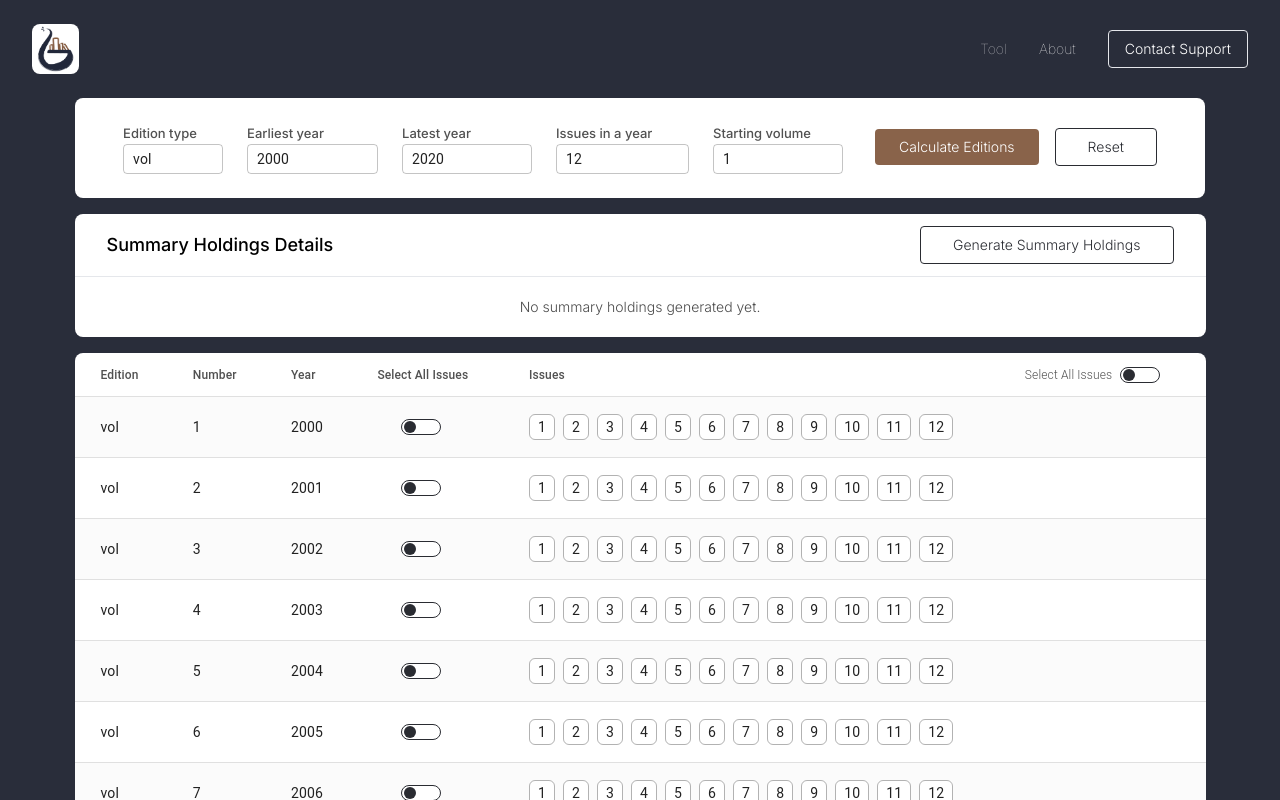
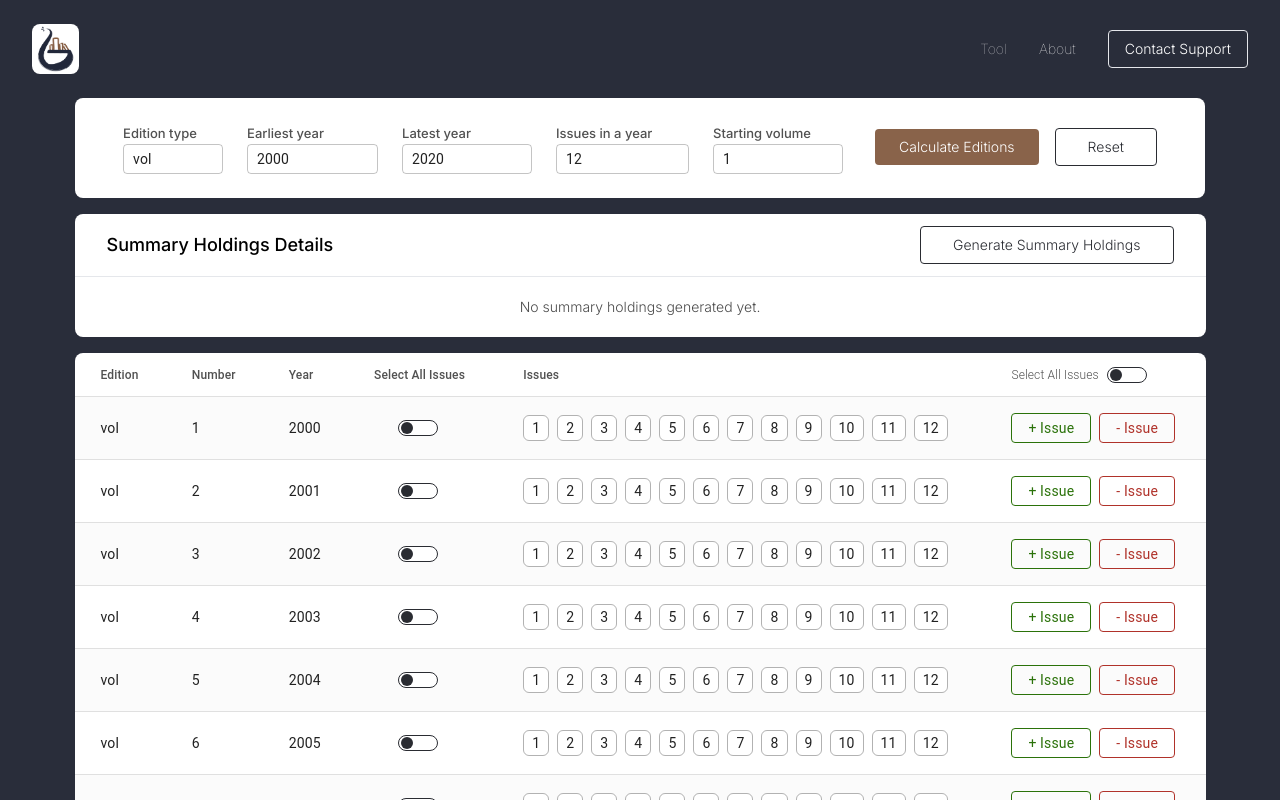
Before and after one commit to jjose14-Jacob-Jose/getSummaryHoldings, a Next.js app: page / in a window 1280 px wide. Both pictures are taken after a click on the button "Calculate Editions". Shown: the top 800 px of the page. Built offline with nearby package versions, Linux system fonts and the light colour scheme.

Commit message:
Added logic to add/remove issues.

```diff
--- a/public/public.js
+++ b/public/public.js
@@ -1,17 +1,12 @@
-import { FLAG_ISSUES_ALL_AVAILABLE, FLAG_ISSUES_NOT_AVAILABLE, FLAG_ISSUES_SOME_AVAILABLE, MESSAGE_EMPTY_FIELD, MESSAGE_INVALID_INTEGER_INPUT_SUFFIX, MESSAGE_YEAR_RANGE_INVALID, STRING_VALUE_EMPTY } from "@/constants/common_js_constants";
+import { FLAG_ISSUES_ALL_AVAILABLE, FLAG_ISSUES_NOT_AVAILABLE, FLAG_ISSUES_SOME_AVAILABLE, MESSAGE_EMPTY_FIELD, MESSAGE_INVALID_INTEGER_INPUT_SUFFIX, MESSAGE_YEAR_RANGE_INVALID, STRING_VALUE_EMPTY, TEXT_BUTTON_ISSUE_COUNT_INCREASE } from "@/constants/common_js_constants";
 
 let editionsType, yearStarting, yearEnding, volumeYearStarting, editionsPerYear;
 let arrayEditionDescription, arrayEditionNumber, arrayYear, arrayAvailabilityStatusYear, arrayIssuesInTheYear, arrayAvailabilityStatusIssuesOfEachYear;
+let rows;
 
 // Function to print console outputs.
 function printToConsole(variable) {
     console.log(JSON.stringify(variable));
-}
-
-// Show variable as an alert.
-function printToAlert(variable) {
-    printToConsole(JSON.stringify(variable));
-    alert(JSON.stringify(variable));
 }
 
 export function setCheckBoxSelected(i, indexOfEdition, isTrue){
@@ -67,7 +62,7 @@ export function initializeArrays() {
         arrayIssuesInTheYear.push(editionsPerYear);
     }
 
-    let rows = [];
+    rows = [];
 
     for(let i=0; i<yearRange; i++) {
         let checkboxes = [];
@@ -101,6 +96,28 @@ export function initializeArrays() {
     return rows;
 }
 
+// Increase or Decrease the number of issues in current and subsequent rows.
+export function changeIssueCountOfCurrentAndSubsequentYear(rowID, changeMode) {
+    printToConsole("BEFORE: arrayAvailabilityStatusIssuesOfEachYear[editionIndexInMatrix]: " + arrayAvailabilityStatusIssuesOfEachYear[rowID]);
+    for (let i = rowID; i < arrayAvailabilityStatusIssuesOfEachYear.length; i++) {
+        if (changeMode === TEXT_BUTTON_ISSUE_COUNT_INCREASE)  {
+            arrayAvailabilityStatusIssuesOfEachYear[i].push(FLAG_ISSUES_NOT_AVAILABLE);
+            rows[i].availabilityStatusIssuesOfEachYear.push(FLAG_ISSUES_NOT_AVAILABLE);
+
+            arrayIssuesInTheYear[i]++;
+            rows[i].issuesInEachYear++;
+        } else {
+            arrayAvailabilityStatusIssuesOfEachYear[i].pop();
+            rows[i].availabilityStatusIssuesOfEachYear.pop();
+
+            arrayIssuesInTheYear[i]--;
+            rows[i].issuesInEachYear--;
+        }
+    }
+    printToConsole("AFTER: arrayAvailabilityStatusIssuesOfEachYear[editionIndexInMatrix]: " + arrayAvailabilityStatusIssuesOfEachYear[rowID]);
+    return rows;
+}
+
 // Builds the request object for fetching holdings summary from the backend.
 export function getGenerateSummaryRequest() {
     const form = new FormData();
--- a/src/components/EditionsTable.jsx
+++ b/src/components/EditionsTable.jsx
@@ -1,5 +1,7 @@
 import React, { useState, useEffect } from 'react';
 import {
+    TEXT_BUTTON_ISSUE_COUNT_DECREASE,
+    TEXT_BUTTON_ISSUE_COUNT_INCREASE,
     TEXT_LABEL_HEADER_ALL_ISSUES,
     TEXT_LABEL_HEADER_EDITION_CHECKBOX,
     TEXT_LABEL_HEADER_EDITION_NUMBER,
@@ -16,27 +18,19 @@ import TableRow from '@mui/material/TableRow';
 import { styled } from '@mui/material/styles';
 import { motion } from "framer-motion";
 import { animateText } from "@/constants/framer_motion_utils";
-import { setCheckBoxSelected, setCheckboxesInARowSelectedValue } from '../../public/public';
+import { changeIssueCountOfCurrentAndSubsequentYear, setCheckBoxSelected, setCheckboxesInARowSelectedValue } from '../../public/public';
 
 /**
  * Table component with issue details and checkboxes.
  *
  * @author pdoddi
  */
-export default function EditionsTable({ editionRows }) {
-
-    const columns = [
-        { field: "editionType", title: TEXT_LABEL_HEADER_EDITION_TYPE, numeric: false, align: "left" },
-        { field: "editionNo", title: TEXT_LABEL_HEADER_EDITION_NUMBER, numeric: true, align: "left" },
-        { field: "year", title: TEXT_LABEL_HEADER_YEAR, numeric: true, align: "left" },
-        { field: "selectAllBox", title: TEXT_LABEL_HEADER_EDITION_CHECKBOX, numeric: false, align: "left" },
-        { field: "issues", title: TEXT_LABEL_HEADER_ISSUES, numeric: false, align: "left" },
-        { field: "selectAll", title: TEXT_LABEL_HEADER_ALL_ISSUES, numeric: false, align: "left" }, // Empty column for "Select All"
-    ];
+export default function EditionsTable({ editionRows, columns, handleIssueUpdate }) {
 
     const [selectedCheckboxes, setSelectedCheckboxes] = useState({});
     const [selectedRows, setSelectedRows] = useState({});
     const [masterSwitch, setMasterSwitch] = useState(false);
+    const [showRowActions, setShowRowActions] = useState(-1);
 
     useEffect(() => {
         // Initialize selectedCheckboxes and selectedRows here
@@ -188,11 +182,7 @@ export default function EditionsTable({ editionRows }) {
         },
     }));
 
-    return(<motion.div
-        variants={animateText(0.15)}
-        viewport={{ once: true }}
-        initial="hidden"
-        whileInView="show" >
+    return(
         <TableContainer id="editionsTable" className="bg-white rounded-lg mx-auto w-[1131px]">
             <Table sx={{ minWidth: 650 }} aria-label="simple table">
                 <TableHead>
@@ -229,7 +219,12 @@ export default function EditionsTable({ editionRows }) {
                     </TableHead>
                     <TableBody>
                         {editionRows.map((row) => (
-                            <AlternateTableRow hover key={row.rowId}>
+                            <AlternateTableRow hover key={row.rowId}
+                            // onMouseEnter={() => {
+                                // setShowRowActions(row.rowId);
+                            //   }}
+                            //   onMouseLeave={() => setShowRowActions(-1)}
+                              >
                                  <PaddedTableCell component="th" scope="row" align="left" width="5%">{row.editionType}</PaddedTableCell>
                                  <PaddedTableCell align="left" width="5%">{row.editionNumber}</PaddedTableCell>
                                 <PaddedTableCell align="left" width="5%">{row.year}</PaddedTableCell>
@@ -271,12 +266,20 @@ export default function EditionsTable({ editionRows }) {
                                         ))}
                                     </div>
                                 </PaddedTableCell>
-                                <PaddedTableCell align="left" width="15%">{row.selectAll}</PaddedTableCell>
+                                <PaddedTableCell align="left" width="15%">
+                                    {/*  className={`gap-2 ${row.rowId === showRowActions ? 'flex': 'hidden'}`} */}
+                                    <div className={`gap-2 flex`}>
+                                        <button onClick={() => handleIssueUpdate(row.rowId, TEXT_BUTTON_ISSUE_COUNT_INCREASE)}
+                                            className="p-1 px-4 h-fit text-[#2B720A] hover:text-white border-[1px] border-[#2B720A] font-normal rounded  hover:bg-[#2B720A] hover:font-light items-center">+ Issue</button>
+                                        <button onClick={() => handleIssueUpdate(row.rowId, TEXT_BUTTON_ISSUE_COUNT_DECREASE)}
+                                            className="p-1 px-4 h-fit text-[#B0322A] hover:text-white border-[1px] border-[#B0322A] font-normal rounded  hover:bg-[#B0322A] hover:font-light items-center">- Issue</button>
+                                    </div>
+                                </PaddedTableCell>
                             </AlternateTableRow>
                         ))
                     }
                 </TableBody>
             </Table>
         </TableContainer>
-    </motion.div>)
+    )
 };
--- a/src/components/ResultsSection.jsx
+++ b/src/components/ResultsSection.jsx
@@ -3,13 +3,14 @@
 import SummaryHoldingsResults from "./SummaryHoldingsResults";
 import EditionsTable from "./EditionsTable";
 import BackToTopButton from "./static/BackToTopButton";
+import EditionsTableWrapper from "./wrappers/EditionsTableWrapper";
 
 /**
  * Complete results table component. Includes the editions table and summary holdings response.
  *
  * @author pdoddi
  */
-export default function ResultsSection({editionRows}) {
+export default function ResultsSection({ editionRows, setEditionRows }) {
 
     //todo: Convert all event listeners to normal onclick functions
     //todo: Use state to check if results are populated or not and disable/enable buttons on that basis.
@@ -18,7 +19,7 @@ export default function ResultsSection({editionRows}) {
         <div className="items-center align-middle justify-center space-y-4 pb-8">
             <BackToTopButton />
             <SummaryHoldingsResults />
-            <EditionsTable editionRows={editionRows} />
+            <EditionsTableWrapper editionRows={editionRows} setEditionRows={setEditionRows} />
         </div>
     )
 }
--- /dev/null
+++ b/src/components/wrappers/EditionsTableWrapper.jsx
@@ -0,0 +1,67 @@
+import React, { useState, useEffect } from 'react';
+import {
+    TEXT_BUTTON_ISSUE_COUNT_DECREASE,
+    TEXT_BUTTON_ISSUE_COUNT_INCREASE,
+    TEXT_LABEL_HEADER_ALL_ISSUES,
+    TEXT_LABEL_HEADER_EDITION_CHECKBOX,
+    TEXT_LABEL_HEADER_EDITION_NUMBER,
+    TEXT_LABEL_HEADER_EDITION_TYPE,
+    TEXT_LABEL_HEADER_ISSUES,
+    TEXT_LABEL_HEADER_YEAR,
+} from "@/constants/common_js_constants";
+import Table from '@mui/material/Table';
+import TableBody from '@mui/material/TableBody';
+import TableCell, { tableCellClasses } from '@mui/material/TableCell';
+import TableContainer from '@mui/material/TableContainer';
+import TableHead from '@mui/material/TableHead';
+import TableRow from '@mui/material/TableRow';
+import { styled } from '@mui/material/styles';
+import { motion } from "framer-motion";
+import { animateText } from "@/constants/framer_motion_utils";
+import { changeIssueCountOfCurrentAndSubsequentYear, setCheckBoxSelected, setCheckboxesInARowSelectedValue } from '../../../public/public';
+import EditionsTable from '../EditionsTable';
+
+/**
+ * A wrapper component for the editions table.
+ *
+ * @author pdoddi
+ */
+export default function EditionsTableWrapper({ editionRows, setEditionRows }) {
+
+    const columns = [
+        { field: "editionType", title: TEXT_LABEL_HEADER_EDITION_TYPE, numeric: false, align: "left" },
+        { field: "editionNo", title: TEXT_LABEL_HEADER_EDITION_NUMBER, numeric: true, align: "left" },
+        { field: "year", title: TEXT_LABEL_HEADER_YEAR, numeric: true, align: "left" },
+        { field: "selectAllBox", title: TEXT_LABEL_HEADER_EDITION_CHECKBOX, numeric: false, align: "left" },
+        { field: "issues", title: TEXT_LABEL_HEADER_ISSUES, numeric: false, align: "left" },
+        { field: "selectAll", title: TEXT_LABEL_HEADER_ALL_ISSUES, numeric: false, align: "left" }, // Empty column for "Select All"
+    ];
+
+    //set edition rows
+    function handleIssueUpdate(rowID, changeMode){
+        setEditionRows(null);
+        const rows = changeIssueCountOfCurrentAndSubsequentYear(rowID, changeMode);
+        console.log(rows[rowID]);
+        setEditionRows(rows);
+    }
+
+    useEffect(() => {
+
+
+
+    }, [editionRows]);
+
+    return(
+        <motion.div
+        variants={animateText(0.15)}
+        viewport={{ once: true }}
+        initial="hidden"
+        whileInView="show" >
+        <EditionsTable
+            editionRows={editionRows}
+            columns={columns}
+            handleIssueUpdate={handleIssueUpdate}
+        />
+        </motion.div>
+    )
+};
--- a/src/components/wrappers/ResultsWrapper.jsx
+++ b/src/components/wrappers/ResultsWrapper.jsx
@@ -48,7 +48,7 @@ export default function ResultsWrapper() {
                         scrollToEditionsTable={scrollToEditionsTable}
                     />
                     {
-                        displayResults && <ResultsSection editionRows={editionRows} />
+                        displayResults && <ResultsSection editionRows={editionRows} setEditionRows={setEditionRows} />
                     }
                 </div>
             </motion.div>
```
